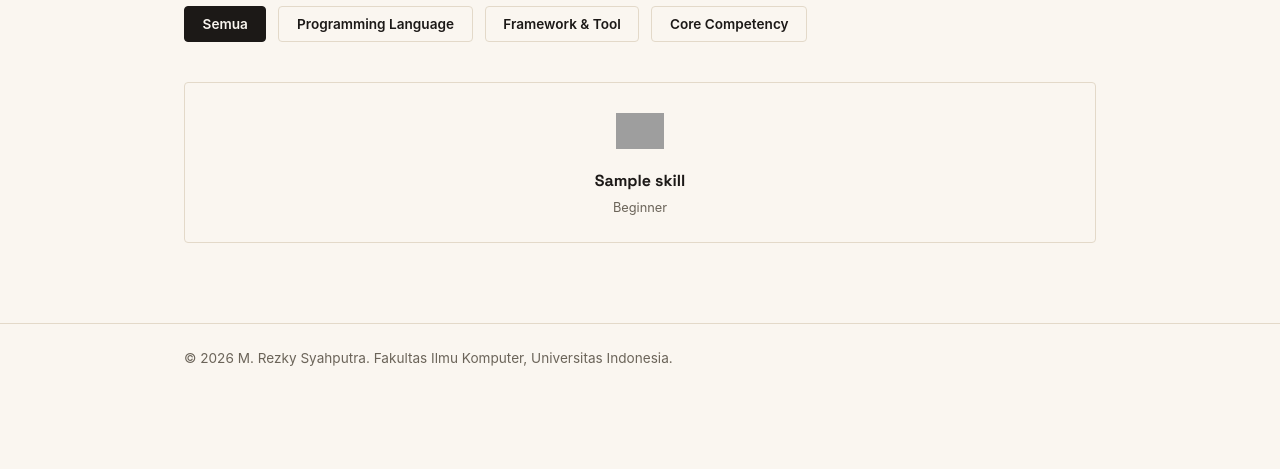
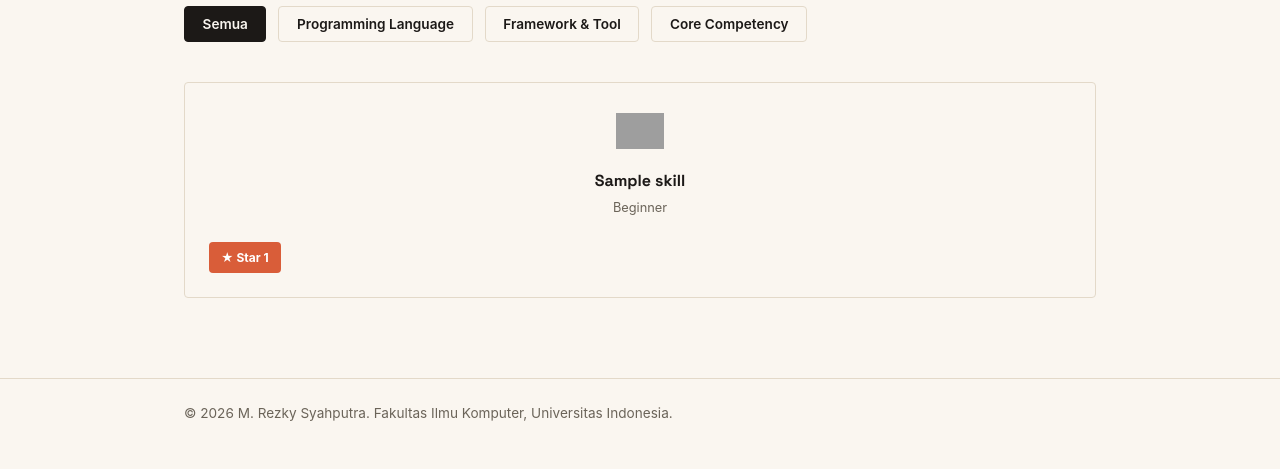
Before and after one commit to rezkyrise/myportofolio, a Django app: page /skill/ in a window 1280 px wide. Shown: the part 331-800 px from the top of the page. Run offline with Django 5.2, Linux system fonts and the light colour scheme; tables that the repository leaves empty hold one stand-in row (values such as "Sample post"); grey boxes are pictures that could not be loaded.

Commit message:
feat: add star button UI and role-based action visibility

```diff
--- /dev/null
+++ b/templates/components/skill_star.html
@@ -0,0 +1,10 @@
+<form method="post" action="{% url 'main:toggle_star_skill' skill.id %}" class="star-form">
+    {% csrf_token %}
+    <button type="submit"
+            class="button button-star button-small{% if user in skill.starred_by.all %} is-starred{% endif %}"
+            title="{% if skill.starred_by.all %}Dibintangi oleh {{ skill.starred_by.all|join:', ' }}{% else %}Jadilah yang pertama memberi star{% endif %}">
+        <span aria-hidden="true">★</span>
+        {% if user in skill.starred_by.all %}Unstar{% else %}Star{% endif %}
+        <span class="star-count">{{ skill.starred_by.count }}</span>
+    </button>
+</form>
--- a/templates/skill.html
+++ b/templates/skill.html
@@ -47,12 +47,15 @@
                             {% endif %}
                             <h3>{{ skill.name }}</h3>
                             <p class="skill-proficiency">{{ skill.get_proficiency_display }}</p>
-                            {% if user.is_superuser %}
                                 <div class="card-actions">
-                                    <a href="{% url 'main:update_skill' skill.id %}" class="button button-small">Edit</a>
-                                    {% include "components/skill_delete_modal.html" with skill=skill %}
+                                    {% include "components/skill_star.html" with skill=skill %}
+                                    {% if user.is_superuser or is_editor %}
+                                        <a href="{% url 'main:update_skill' skill.id %}" class="button button-small">Edit</a>
+                                    {% endif %}
+                                    {% if user.is_superuser %}
+                                        {% include "components/skill_delete_modal.html" with skill=skill %}
+                                    {% endif %}
                                 </div>
-                            {% endif %}
                         </div>
                     {% empty %}
                         <p class="empty-state">
```
Also changed, not shown: templates/components/experience_star.html (added, +10 -0 lines), templates/experience.html (+7 -4 lines).
